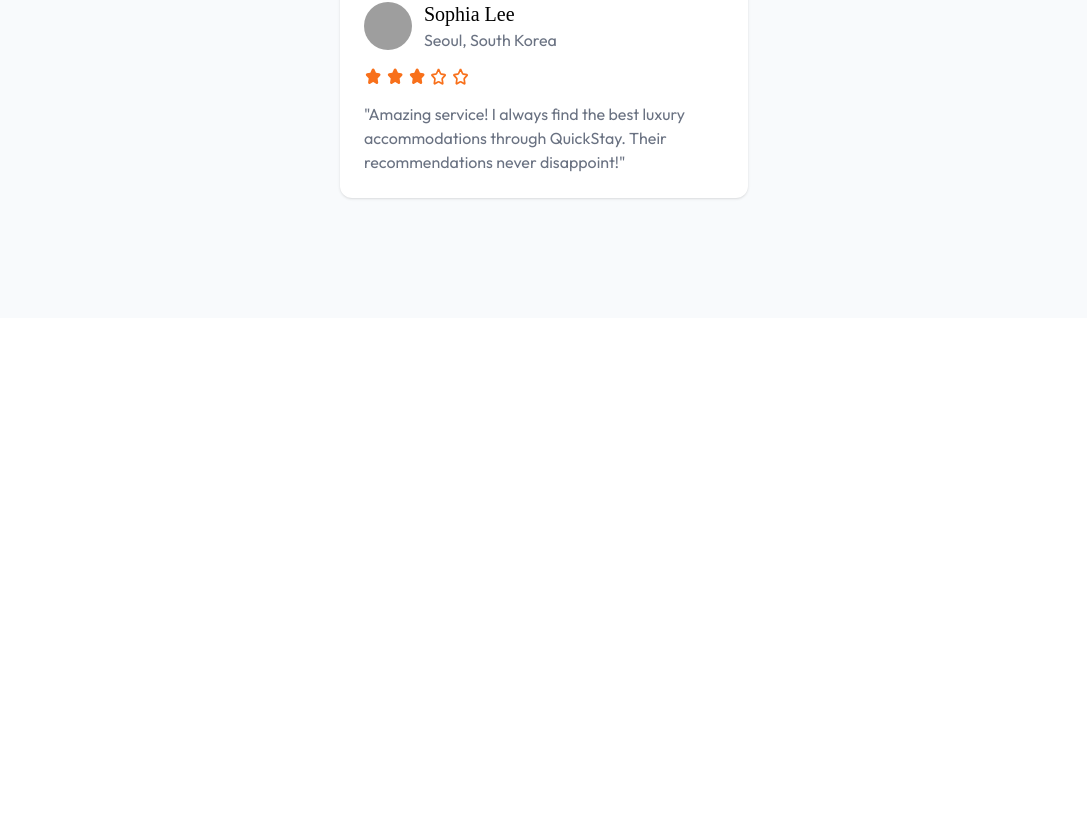
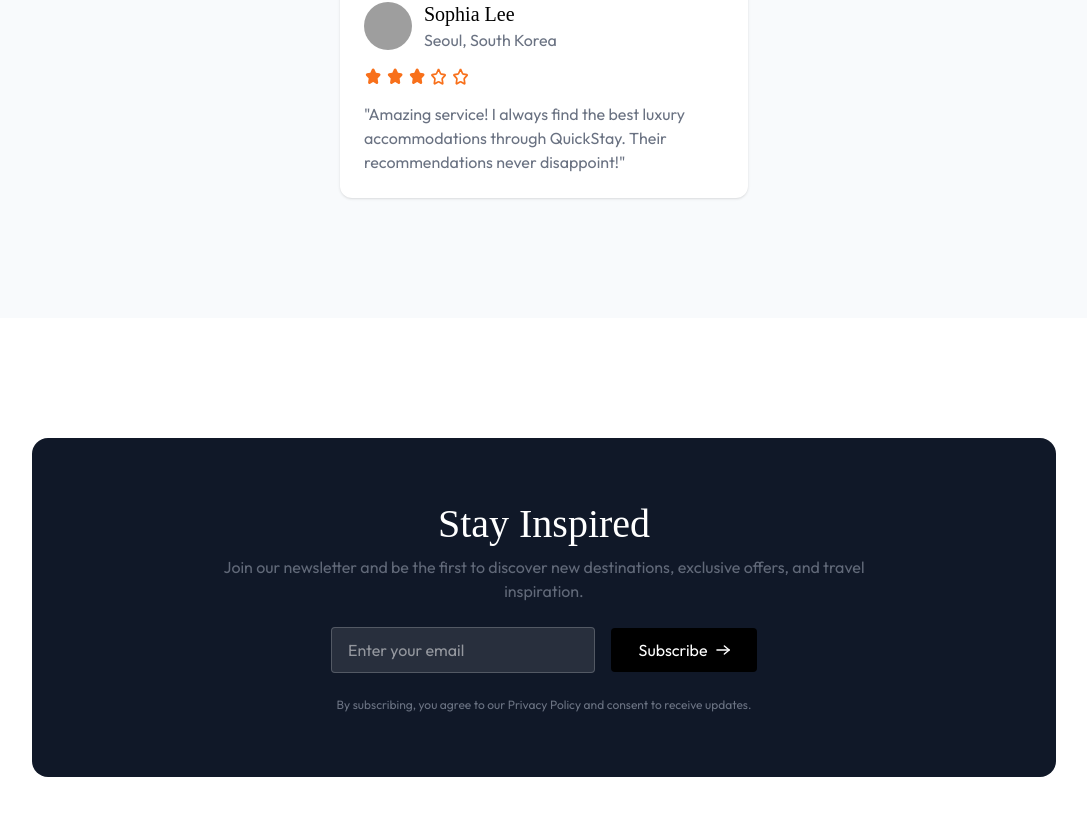
Before and after one commit to kunrak/hotel-booking-greatstack, a React (Vite) app in the folder client/: page / in a window 1280 px wide. Shown: the part 3127-3942 px from the top of the page, without its empty margins (96-1183 px from the left). Before the commit the page ends 3445 px from the top, so only its background shows below. Built offline with nearby package versions, Linux system fonts and the light colour scheme; no server answers; grey boxes are pictures that could not be loaded; a web font is replaced by a local one.

Commit message:
Newsletter Section

```diff
--- /dev/null
+++ b/client/src/components/NewsLetter.jsx
@@ -0,0 +1,35 @@
+import React from "react";
+import { assets } from "../assets/assets";
+import Title from "./Title";
+
+function NewsLetter() {
+  return (
+    <div className="flex flex-col items-center max-w-5xl lg:w-full rounded-2xl px-4 py-12 md:py-16 mx-2 lg:mx-auto my-30 bg-gray-900 text-white">
+      <Title
+        title="Stay Inspired"
+        subTitle="Join our newsletter and be the first to discover new destinations, exclusive offers, and travel inspiration."
+      />
+      <div className="flex flex-col md:flex-row items-center justify-center gap-4 mt-6">
+        <input
+          type="text"
+          className="bg-white/10 px-4 py-2.5 border border-white/20 rounded outline-none max-w-66 w-full"
+          placeholder="Enter your email"
+        />
+        <button className="flex items-center justify-center gap-2 group bg-black px-4 md:px-7 py-2.5 rounded active:scale-95 transition-all">
+          Subscribe
+          <img
+            src={assets.arrowIcon}
+            alt="arrow-icon"
+            className="w-3.5 invert group-hover:translate-x-1 transition-all"
+          />
+        </button>
+      </div>
+      <p className="text-gray-500 mt-6 text-xs text-center">
+        By subscribing, you agree to our Privacy Policy and consent to receive
+        updates.
+      </p>
+    </div>
+  );
+}
+
+export default NewsLetter;
--- a/client/src/pages/Home.jsx
+++ b/client/src/pages/Home.jsx
@@ -3,6 +3,7 @@
 import FeaturedDestination from "../components/FeaturedDestination";
 import ExclusiveOffer from "../components/ExclusiveOffer";
 import Testimonial from "../components/Testimonial";
+import NewsLetter from "../components/NewsLetter";
 
 const Home = () => {
   return (
@@ -11,6 +12,7 @@
       <FeaturedDestination />
       <ExclusiveOffer />
       <Testimonial />
+      <NewsLetter />
     </>
   );
 };
```
